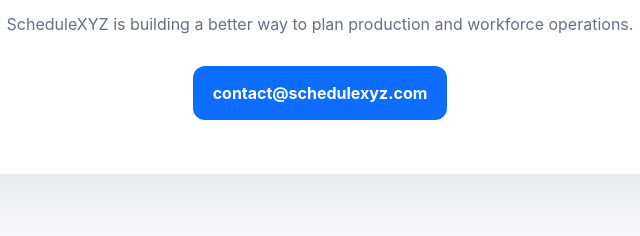
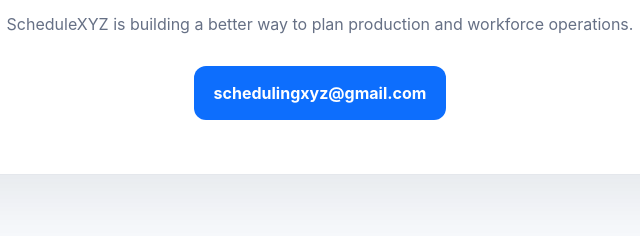
Before and after one commit to kimban-arch/schedulexyz, a plain HTML site: page index.html in a window 1280 px wide. Shown: the part 2402-2638 px from the top of the page, 320-960 px from the left. Drawn offline with Linux system fonts and the light colour scheme.

Commit message:
Add files via upload

```diff
--- a/index.html
+++ b/index.html
@@ -523,7 +523,7 @@
       <div class="cta-box">
         <h2>Schedule better.<br>Work smarter.</h2>
         <p>ScheduleXYZ is building a better way to plan production and workforce operations.</p>
-        <a class="btn btn-primary" href="mailto:contact@schedulexyz.com">contact@schedulexyz.com</a>
+        <a class="btn btn-primary" href="mailto:schedulingxyz@gmail.com">schedulingxyz@gmail.com</a>
       </div>
     </div>
   </section>
```
